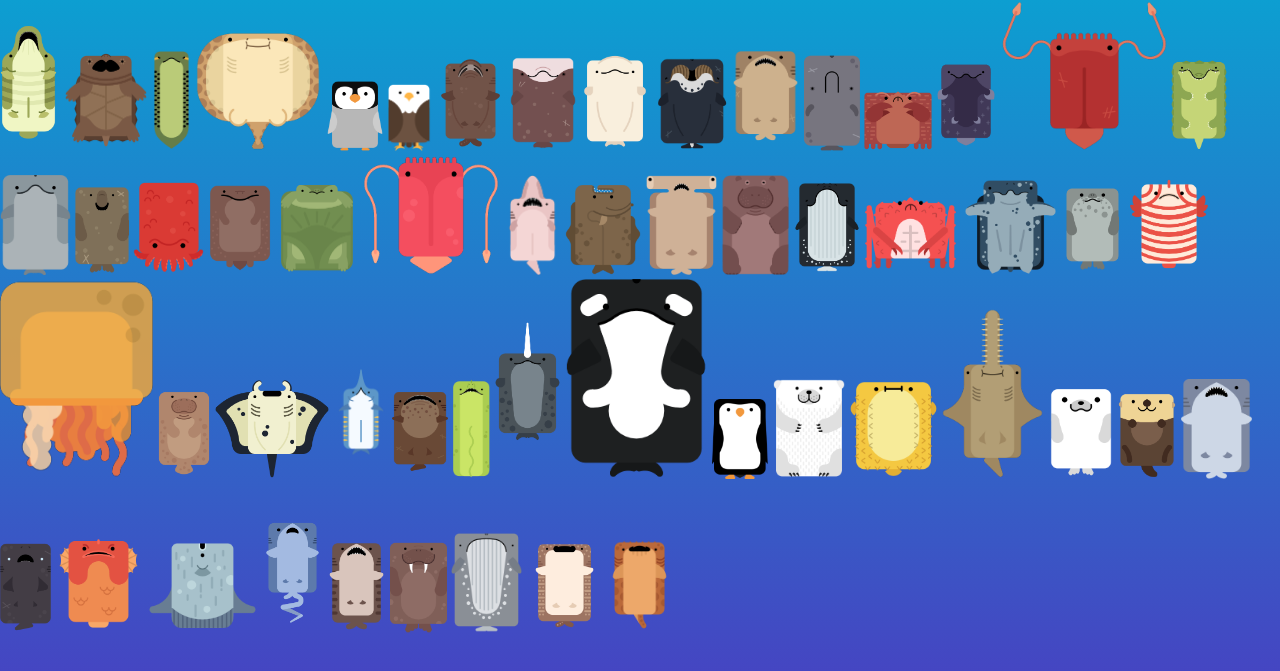
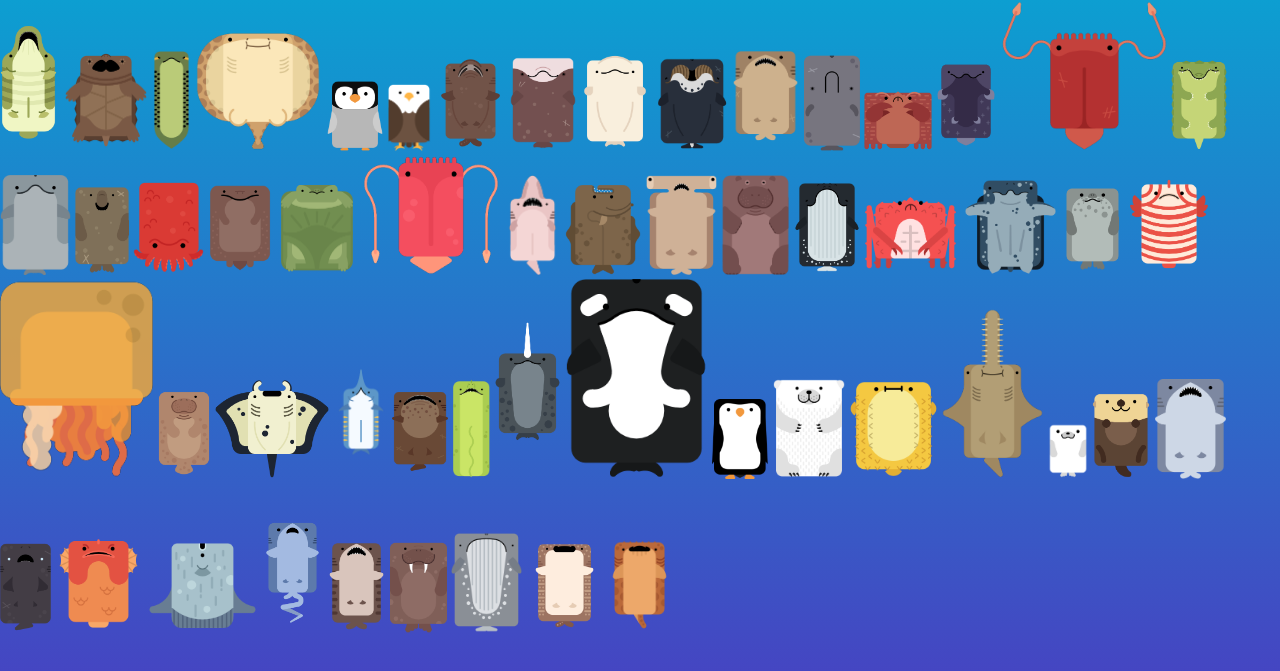
Before and after one commit to ItsPi3141/DeeeepioGravity, a plain HTML site: page doctorpus/index.html in a window 1280 px wide. Shown: the part 141-812 px from the top of the page. Drawn offline with Linux system fonts and the light colour scheme.

Commit message:
fixed t4 seal scale

```diff
--- a/doctorpus/index.html
+++ b/doctorpus/index.html
@@ -181,7 +181,7 @@
             <img id="logo" src="characters/polarbear.png" height="100vw" class="box2d">
             <img id="logo" src="characters/pufferfishfilled.png" height="100vw" class="box2d">
             <img id="logo" src="characters/sawfish.png" height="170vw" class="box2d">
-            <img id="logo" src="characters/seal.png" height="100vw" class="box2d">
+            <img id="logo" src="characters/seal.png" height="60vw" class="box2d">
             <img id="logo" src="characters/seaotter.png" height="100vw" class="box2d">
             <img id="logo" src="characters/shark.png" height="100vw" class="box2d">
             <img id="logo" src="characters/sleepershark.png" height="100vw" class="box2d">
```
